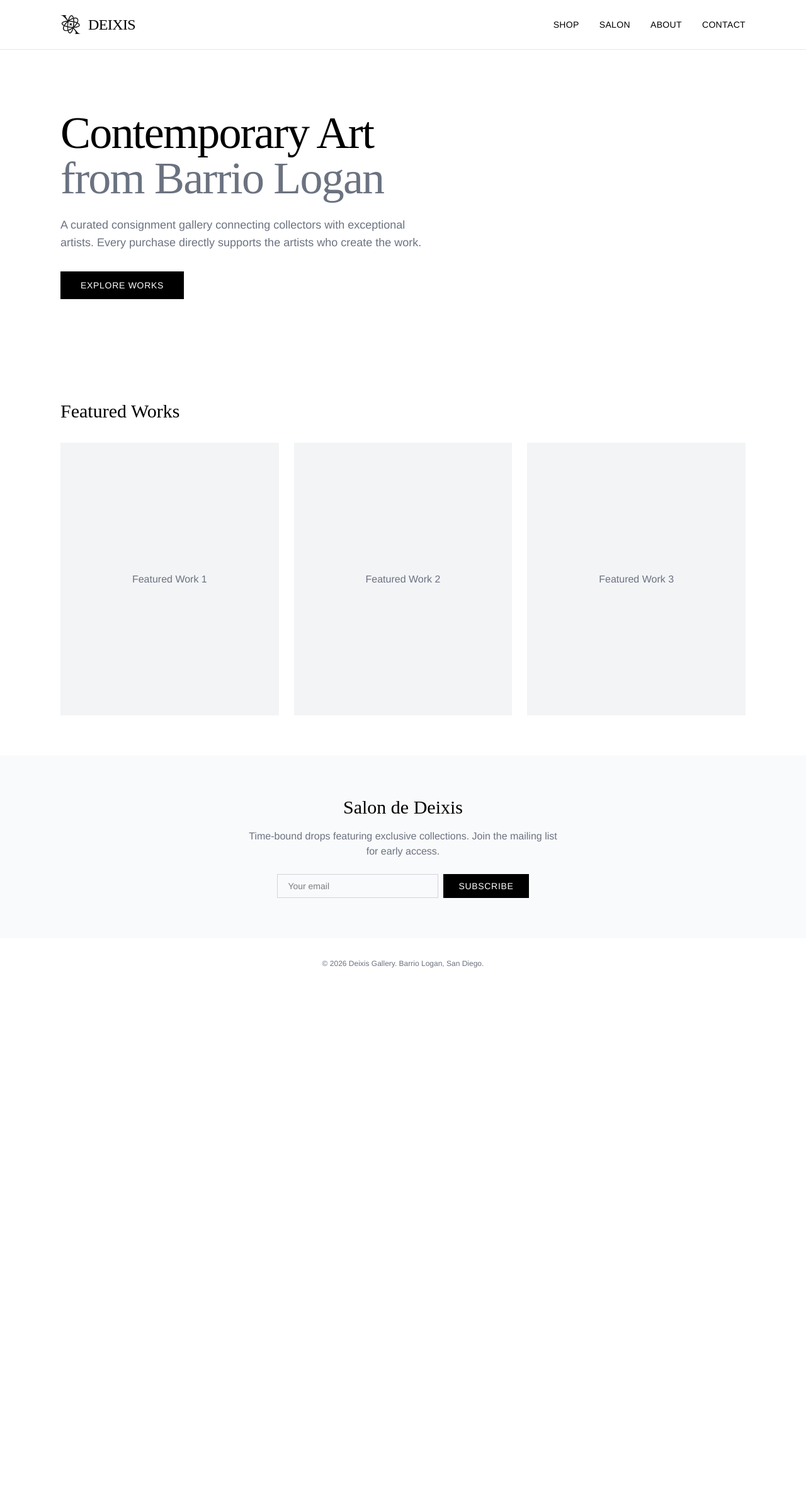
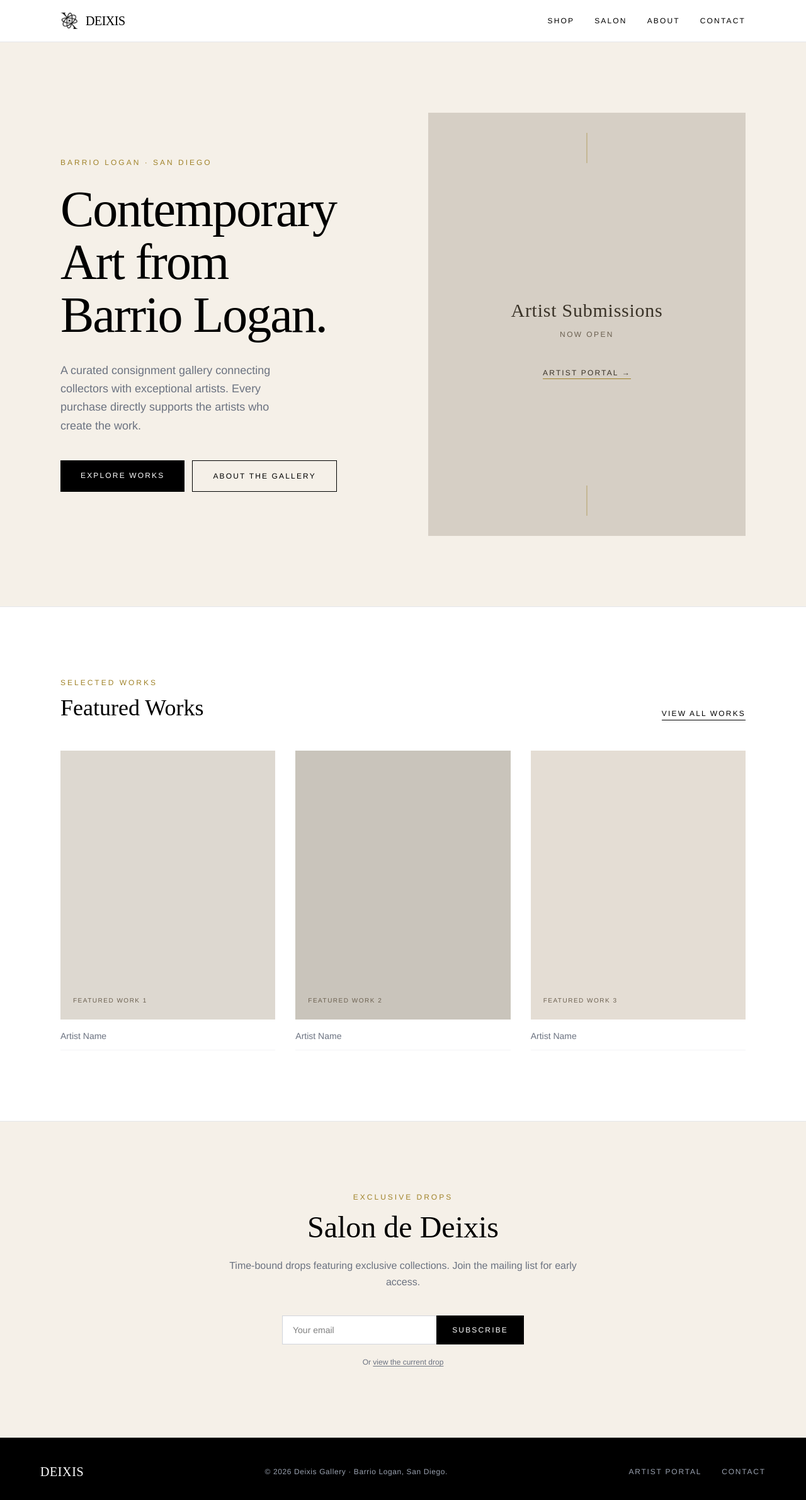
Before and after one commit to redlanternstudios/Deixis, a Next.js app: page / in a window 1280 px wide. Shown: the top 2382 px of the page at 63% size. Before the commit the page ends 1570 px from the top, so only its background shows below. Built offline with nearby package versions, Linux system fonts and the light colour scheme.

Commit message:
UI cleanup: structured homepage + sticky nav + mobile menu

```diff
--- a/src/app/page.tsx
+++ b/src/app/page.tsx
@@ -10,62 +10,177 @@ const NAV_LINKS = [
 
 export default function Home() {
   return (
-    <main className="min-h-screen">
+    <main className="min-h-screen bg-white">
       <BrandedHeader links={NAV_LINKS} />
 
-      {/* Hero */}
-      <section className="px-8 py-24 max-w-6xl mx-auto">
-        <h1 className="text-5xl md:text-7xl font-title tracking-tight mb-6">
-          Contemporary Art<br />
-          <span className="text-deixis-gray">from Barrio Logan</span>
+      {/* ── HERO ── cream background, split layout */}
+      <section className="bg-deixis-cream">
+        <div className="max-w-6xl mx-auto px-6 md:px-8 py-20 md:py-28 grid grid-cols-1 md:grid-cols-2 gap-12 md:gap-20 items-center">
+
+          {/* Left: copy */}
+          <div>
+            <p className="text-xs tracking-[0.25em] text-deixis-gold uppercase mb-6">
+              Barrio Logan · San Diego
+            </p>
+            <h1 className="text-5xl md:text-6xl lg:text-[5rem] font-title tracking-tight leading-[1.05] mb-8">
+              Contemporary<br />Art from<br />Barrio Logan.
             </h1>
-        <p className="text-lg text-deixis-gray max-w-xl mb-8">
+            <p className="text-base md:text-lg text-deixis-gray leading-relaxed max-w-sm mb-10">
               A curated consignment gallery connecting collectors with exceptional artists.
               Every purchase directly supports the artists who create the work.
             </p>
+            <div className="flex flex-col sm:flex-row gap-3">
               <Link
                 href="/shop"
-          className="inline-block bg-deixis-black text-white px-8 py-3 text-sm tracking-wider hover:bg-deixis-gray transition-colors"
+                className="inline-block bg-deixis-black text-white px-8 py-4 text-xs tracking-[0.18em] hover:bg-gray-800 transition-colors text-center uppercase"
               >
-          EXPLORE WORKS
+                Explore Works
               </Link>
-      </section>
+              <Link
+                href="/about"
+                className="inline-block border border-deixis-black text-deixis-black px-8 py-4 text-xs tracking-[0.18em] hover:bg-deixis-black hover:text-white transition-colors text-center uppercase"
+              >
+                About the Gallery
+              </Link>
+            </div>
+          </div>
 
-      {/* Featured Works placeholder */}
-      <section className="px-8 py-16 max-w-6xl mx-auto">
-        <h2 className="text-3xl font-title mb-8">Featured Works</h2>
-        <div className="grid grid-cols-1 md:grid-cols-3 gap-6">
-          {[1, 2, 3].map((i) => (
-            <div key={i} className="aspect-[4/5] bg-gray-100 flex items-center justify-center text-deixis-gray">
-              Featured Work {i}
+          {/* Right: editorial card */}
+          <div className="hidden md:block">
+            <div className="w-full aspect-[3/4] bg-[#D6CFC5] relative overflow-hidden flex flex-col items-center justify-center text-center p-10">
+              {/* top rule */}
+              <div className="absolute top-8 left-1/2 -translate-x-1/2 w-px h-12 bg-deixis-gold opacity-60" />
+              <div className="mt-12">
+                <p className="font-title text-2xl md:text-3xl tracking-wide text-[#3A3328] mb-3">
+                  Artist Submissions
+                </p>
+                <p className="text-xs tracking-[0.2em] text-[#6B6050] uppercase mb-10">
+                  Now Open
+                </p>
+                <Link
+                  href="/artists/signin"
+                  className="text-xs tracking-[0.18em] text-[#3A3328] border-b border-deixis-gold pb-0.5 hover:text-deixis-gold transition-colors uppercase"
+                >
+                  Artist Portal →
+                </Link>
               </div>
-          ))}
+              {/* bottom rule */}
+              <div className="absolute bottom-8 left-1/2 -translate-x-1/2 w-px h-12 bg-deixis-gold opacity-60" />
+            </div>
+          </div>
+
         </div>
       </section>
 
-      {/* Salon de Deixis teaser */}
-      <section className="px-8 py-16 bg-gray-50">
-        <div className="max-w-6xl mx-auto text-center">
-          <h2 className="text-3xl font-title mb-4">Salon de Deixis</h2>
-          <p className="text-deixis-gray max-w-lg mx-auto mb-6">
-            Time-bound drops featuring exclusive collections. Join the mailing list for early access.
+      {/* ── DIVIDER ── */}
+      <div className="border-t border-gray-200" />
+
+      {/* ── FEATURED WORKS ── white background */}
+      <section className="bg-white py-20 md:py-28">
+        <div className="max-w-6xl mx-auto px-6 md:px-8">
+
+          {/* Section header */}
+          <div className="flex items-end justify-between mb-12">
+            <div>
+              <p className="text-xs tracking-[0.25em] text-deixis-gold uppercase mb-3">
+                Selected Works
               </p>
-          <div className="flex justify-center gap-2">
+              <h2 className="text-3xl md:text-4xl font-title">Featured Works</h2>
+            </div>
+            <Link
+              href="/shop"
+              className="hidden md:inline-block text-xs tracking-[0.18em] uppercase border-b border-deixis-black pb-0.5 hover:border-deixis-gold hover:text-deixis-gold transition-colors"
+            >
+              View All Works
+            </Link>
+          </div>
+
+          {/* Grid */}
+          <div className="grid grid-cols-1 sm:grid-cols-2 md:grid-cols-3 gap-6 md:gap-8">
+            {[
+              { label: "Featured Work 1", bg: "bg-[#DDD8D0]" },
+              { label: "Featured Work 2", bg: "bg-[#C9C4BB]" },
+              { label: "Featured Work 3", bg: "bg-[#E4DDD4]" },
+            ].map((item, i) => (
+              <Link href="/shop" key={i} className="group block">
+                <div className={`aspect-[4/5] ${item.bg} relative overflow-hidden`}>
+                  <div className="absolute inset-0 bg-black opacity-0 group-hover:opacity-8 transition-opacity duration-300" />
+                  <div className="absolute bottom-0 left-0 right-0 p-5">
+                    <span className="text-[10px] tracking-[0.15em] text-[#6B6050] uppercase">
+                      {item.label}
+                    </span>
+                  </div>
+                </div>
+                <div className="pt-4 pb-3 border-b border-gray-100">
+                  <p className="text-sm text-deixis-gray">Artist Name</p>
+                </div>
+              </Link>
+            ))}
+          </div>
+
+          {/* Mobile "view all" */}
+          <div className="mt-10 md:hidden">
+            <Link
+              href="/shop"
+              className="text-xs tracking-[0.18em] uppercase border-b border-deixis-black pb-0.5"
+            >
+              View All Works
+            </Link>
+          </div>
+
+        </div>
+      </section>
+
+      {/* ── DIVIDER ── */}
+      <div className="border-t border-gray-200" />
+
+      {/* ── SALON TEASER ── back to cream */}
+      <section className="bg-deixis-cream py-20 md:py-28">
+        <div className="max-w-2xl mx-auto px-6 md:px-8 text-center">
+          <p className="text-xs tracking-[0.25em] text-deixis-gold uppercase mb-4">
+            Exclusive Drops
+          </p>
+          <h2 className="text-4xl md:text-5xl font-title mb-6">Salon de Deixis</h2>
+          <p className="text-deixis-gray leading-relaxed mb-10">
+            Time-bound drops featuring exclusive collections.
+            Join the mailing list for early access.
+          </p>
+
+          {/* Email form — inline on sm+ */}
+          <div className="flex flex-col sm:flex-row max-w-sm mx-auto">
             <input
               type="email"
               placeholder="Your email"
-              className="border border-gray-300 px-4 py-2 text-sm w-64"
+              className="flex-1 border border-gray-300 border-r-0 px-4 py-3 text-sm bg-white focus:outline-none focus:border-deixis-black sm:border-r-0"
             />
-            <button className="bg-deixis-black text-white px-6 py-2 text-sm tracking-wider hover:bg-deixis-gray transition-colors">
-              SUBSCRIBE
+            <button className="bg-deixis-black text-white px-6 py-3 text-xs tracking-[0.18em] hover:bg-gray-800 transition-colors whitespace-nowrap border border-deixis-black uppercase">
+              Subscribe
             </button>
           </div>
+
+          <p className="text-xs text-deixis-gray mt-5">
+            Or{" "}
+            <Link href="/salon" className="underline underline-offset-2 hover:text-deixis-black transition-colors">
+              view the current drop
+            </Link>
+          </p>
         </div>
       </section>
 
-      {/* Footer */}
-      <footer className="px-8 py-8 text-center text-xs text-deixis-gray">
-        <p>© 2026 Deixis Gallery. Barrio Logan, San Diego.</p>
+      {/* ── FOOTER ── */}
+      <footer className="bg-deixis-black text-white py-10 px-6 md:px-8">
+        <div className="max-w-6xl mx-auto flex flex-col md:flex-row items-center justify-between gap-6 text-xs tracking-wider">
+          <span className="font-title text-xl">DEIXIS</span>
+          <p className="text-gray-400">© 2026 Deixis Gallery · Barrio Logan, San Diego.</p>
+          <div className="flex gap-8 text-gray-400">
+            <Link href="/artists/signin" className="hover:text-white transition-colors uppercase tracking-[0.15em]">
+              Artist Portal
+            </Link>
+            <Link href="/contact" className="hover:text-white transition-colors uppercase tracking-[0.15em]">
+              Contact
+            </Link>
+          </div>
+        </div>
       </footer>
     </main>
   )
--- a/src/components/branded-header.tsx
+++ b/src/components/branded-header.tsx
@@ -2,51 +2,100 @@
 
 import Image from "next/image"
 import Link from "next/link"
+import { useState } from "react"
 
 interface BrandedHeaderProps {
-  /** Optional extra nav links rendered to the right of the wordmark */
   links?: Array<{ href: string; label: string }>
-  /** Sub-label shown next to the DEIXIS wordmark, e.g. "/ artists" */
   subLabel?: string
 }
 
 export default function BrandedHeader({ links, subLabel }: BrandedHeaderProps) {
+  const [mobileOpen, setMobileOpen] = useState(false)
+
   return (
-      <header className="bg-white border-b border-gray-200">
-      <div className="max-w-6xl mx-auto px-8 py-6 flex items-center justify-between">
-        {/* Wordmark + gyroscope mark */}
+    <header className="bg-white border-b border-gray-200 sticky top-0 z-50">
+      <div className="max-w-6xl mx-auto px-6 md:px-8 py-5 flex items-center justify-between">
+
+        {/* Wordmark */}
         <Link href="/" className="flex items-center gap-3 group">
           <Image
             src="/deixis-mark.png"
             alt="Deixis mark"
-            width={32}
-            height={32}
+            width={28}
+            height={28}
             className="flex-shrink-0 opacity-90 group-hover:opacity-100 transition-opacity"
             priority
           />
-          <span className="text-2xl font-title tracking-tight leading-none">
+          <span className="text-xl font-title tracking-tight leading-none">
             DEIXIS
             {subLabel && (
-              <span className="ml-1.5 text-xs text-gray-400 font-normal">{subLabel}</span>
+              <span className="ml-1.5 text-xs text-gray-400 font-normal font-body">{subLabel}</span>
             )}
           </span>
         </Link>
 
-        {/* Optional nav links */}
+        {/* Desktop nav */}
         {links && links.length > 0 && (
-          <nav className="flex gap-8 text-sm tracking-wide">
+          <nav className="hidden md:flex gap-8 text-xs tracking-[0.18em]">
             {links.map(({ href, label }) => (
               <Link
                 key={href}
                 href={href}
-                className="hover:text-deixis-blue transition-colors"
+                className="hover:text-deixis-gold transition-colors"
               >
                 {label}
               </Link>
             ))}
           </nav>
         )}
+
+        {/* Mobile hamburger */}
+        {links && links.length > 0 && (
+          <button
+            onClick={() => setMobileOpen(!mobileOpen)}
+            className="md:hidden flex flex-col justify-center gap-[5px] w-10 h-10 p-2"
+            aria-label={mobileOpen ? "Close menu" : "Open menu"}
+          >
+            <span
+              className={`block w-full h-px bg-deixis-black transition-all duration-200 origin-center ${
+                mobileOpen ? "rotate-45 translate-y-[6px]" : ""
+              }`}
+            />
+            <span
+              className={`block w-full h-px bg-deixis-black transition-all duration-200 ${
+                mobileOpen ? "opacity-0" : ""
+              }`}
+            />
+            <span
+              className={`block w-full h-px bg-deixis-black transition-all duration-200 origin-center ${
+                mobileOpen ? "-rotate-45 -translate-y-[6px]" : ""
+              }`}
+            />
+          </button>
+        )}
       </div>
+
+      {/* Mobile nav drawer */}
+      {links && (
+        <div
+          className={`md:hidden overflow-hidden transition-all duration-200 ${
+            mobileOpen ? "max-h-96 border-t border-gray-100" : "max-h-0"
+          }`}
+        >
+          <nav className="bg-white">
+            {links.map(({ href, label }) => (
+              <Link
+                key={href}
+                href={href}
+                onClick={() => setMobileOpen(false)}
+                className="block px-6 py-4 text-xs tracking-[0.2em] border-b border-gray-100 hover:bg-[#F5F0E8] transition-colors uppercase"
+              >
+                {label}
+              </Link>
+            ))}
+          </nav>
+        </div>
+      )}
     </header>
   )
 }
```
Lines whose indentation alone changed are shown as unchanged.
